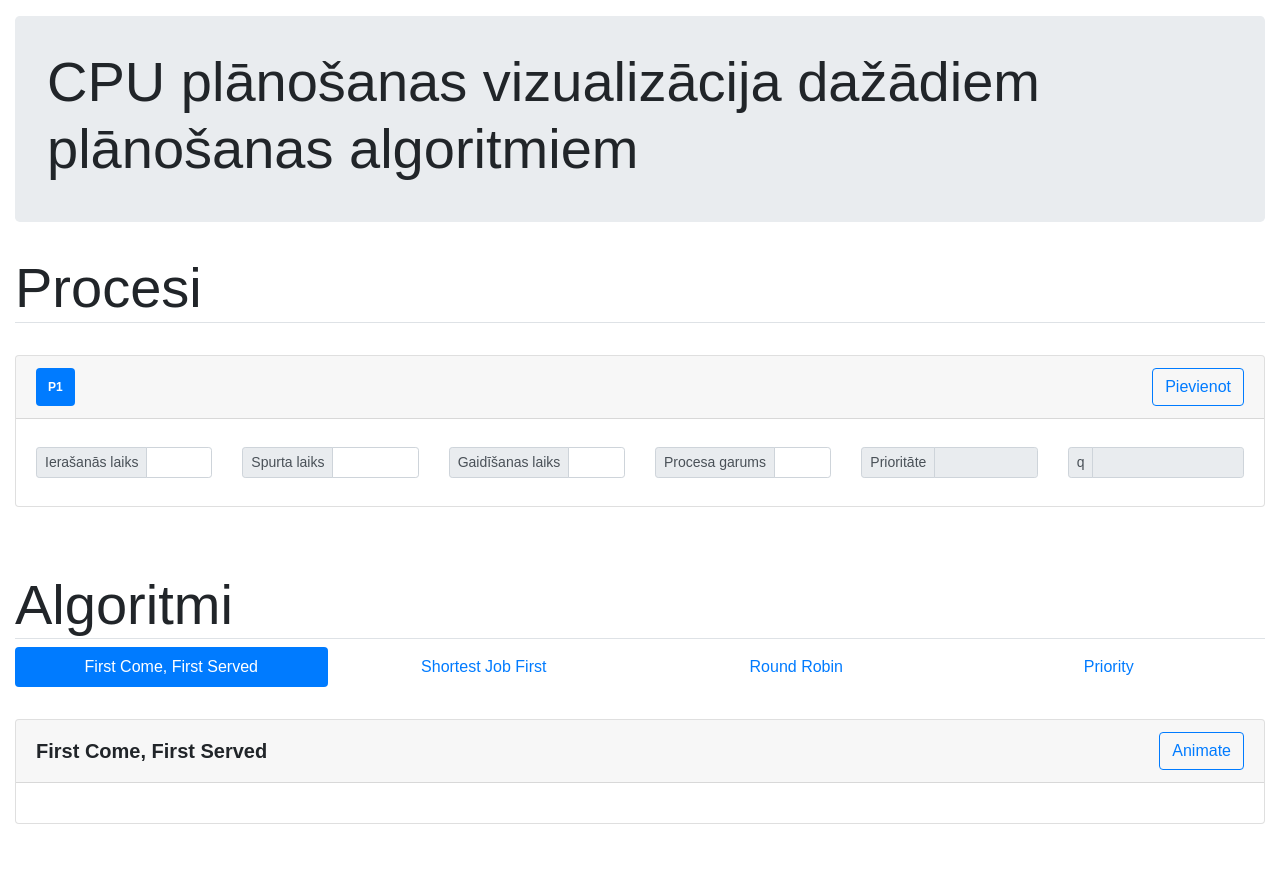
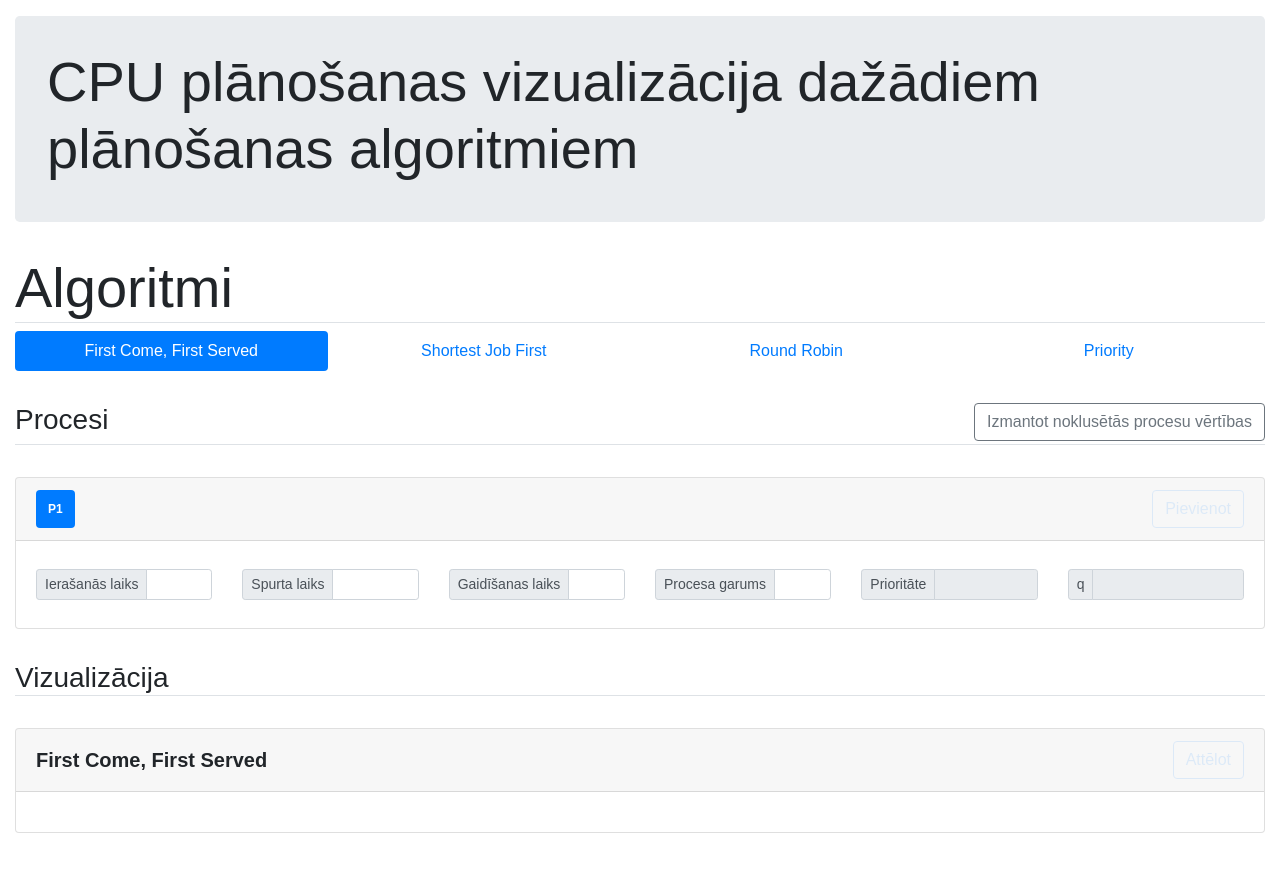
Before and after one commit to elizzaa/osk-cpu-planning-app, a React (Create React App) app: page / in a window 1280 px wide. Shown: the top 872 px of the page. Built offline with nearby package versions, Linux system fonts and the light colour scheme.

Commit message:
Updated cascade & added form input validation

```diff
--- a/src/App.css
+++ b/src/App.css
@@ -20,6 +20,10 @@
 
 .App-intro {
   font-size: large;
+}
+
+.clear {
+  clear: both;
 }
 
 section.md-vertical-space {
@@ -67,3 +71,20 @@ span.process-id {
 div.chart {
   /*min-height: 600px;*/
 }
+
+span.input-error {
+  background-color: #EA4E5D;
+}
+
+p.error-msg {
+  font-weight: bold;
+  font-size: 12px;
+  color: #EA4E5D;
+  margin-bottom: 0;
+  margin-top: 4px;
+}
+
+button.disabled-submit {
+  opacity: 0.1;
+  pointer-events: none;
+}
--- a/src/App.js
+++ b/src/App.js
@@ -5,15 +5,28 @@ import FCFSVisualization from './components/FCFSVisualization';
 import SJFVisualization from './components/SJFVisualization';
 import RRVisualization from './components/RRVisualization';
 import PriorityVisualization from './components/PriorityVisualization';
-import { ALGORITHMS, MAX_PROCESS_COUNT } from './constants';
+import { ALGORITHMS, MAX_PROCESS_COUNT, FORM_FIELDS } from './constants';
+import { EXAMPLE } from './example';
 import './App.css';
+
+const REQUIRED_FIELDS = {
+  [ALGORITHMS.FCFS]: [FORM_FIELDS.ARRIVAL_TIME, FORM_FIELDS.BURST_TIME],
+  [ALGORITHMS.SJF]: [FORM_FIELDS.ARRIVAL_TIME, FORM_FIELDS.BURST_TIME],
+  [ALGORITHMS.RR]: [FORM_FIELDS.ARRIVAL_TIME, FORM_FIELDS.BURST_TIME, FORM_FIELDS.QVALUE],
+  [ALGORITHMS.PRIORITY]: [FORM_FIELDS.ARRIVAL_TIME, FORM_FIELDS.BURST_TIME, FORM_FIELDS.PRIORITY]
+};
 
 class App extends Component {
   constructor(props) {
     super(props);
 
     this.state = {
-      processes: [],
+      processes: {
+        [ALGORITHMS.FCFS]: [],
+        [ALGORITHMS.SJF]: [],
+        [ALGORITHMS.RR]: [],
+        [ALGORITHMS.PRIORITY]: [],
+      },
       algorithm: ALGORITHMS.FCFS
     };
   }
@@ -29,17 +42,37 @@ class App extends Component {
   };
 
   /**
+   * Set example
+   * @param type
+   */
+  useDefaultValues = (type = 'DEFAULT') => {
+    const { algorithm } = this.state;
+    console.log(type)
+
+    this.setState({
+      processes: {
+        ...this.state.processes,
+        [algorithm]: EXAMPLE[type]
+      },
+    });
+  };
+
+  /**
    * Add new process
    * @param process
    */
   addProcess = (process) => {
-    let processes = this.state.processes.slice();
+    const { algorithm } = this.state;
+    let processes = this.state.processes[algorithm].slice();
 
     processes.push(process);
 
     this.setState({
-      processes
-    })
+      processes: {
+        ...this.state.processes,
+        [algorithm]: processes
+      },
+    });
   };
 
   /**
@@ -66,34 +99,8 @@ class App extends Component {
             <h1 className="display-4">CPU plānošanas vizualizācija dažādiem plānošanas algoritmiem</h1>
           </div>
 
-          {/*processes*/}
-          <section className="md-vertical-space">
-            <h1 className="display-4 border-bottom">Procesi</h1>
-
-            {
-              processes.map(process => (
-                <ProcessItem
-                  key={process.id}
-                  process={process}
-                  delete={this.deleteProcess.bind(this)}
-                />
-              ))
-            }
-
-            {
-              (processes.length < MAX_PROCESS_COUNT) &&
-              <ProcessInputForm
-                processes={processes}
-                algorithm={algorithm}
-                addProcess={this.addProcess}
-              />
-            }
-
-          </section>
-          {/*end processes*/}
-
           {/*planing algorithms*/}
-          <section className="lg-vertical-space">
+          <section className="sm-vertical-space">
             <h1 className="display-4 border-bottom">Algoritmi</h1>
 
             <ul className="nav nav-pills nav-justified nav-vertical-space" id="pills-tab" role="tablist">
@@ -113,26 +120,144 @@ class App extends Component {
 
             <div className="tab-content vertical-space" id="pills-tabContent">
               <div className="tab-pane fade show active" id="pills-fcfs" role="tabpanel" aria-labelledby="pills-fcfs-tab">
+                <div className="border-bottom">
+                  <h3 className="float-left">Procesi</h3>
+                  <button type="button" className="btn btn-outline-secondary float-right" onClick={() => this.useDefaultValues()}>
+                    Izmantot noklusētās procesu vērtības
+                  </button>
+
+                  <div className="clear" />
+                </div>
+
+                {
+                  processes[ALGORITHMS.FCFS].map(process => (
+                    <ProcessItem
+                      key={process.id}
+                      process={process}
+                      delete={this.deleteProcess.bind(this)}
+                    />
+                  ))
+                }
+
+                {
+                  (processes[ALGORITHMS.FCFS].length < MAX_PROCESS_COUNT) &&
+                  <ProcessInputForm
+                    processes={processes[ALGORITHMS.FCFS]}
+                    algorithm={algorithm}
+                    required={REQUIRED_FIELDS[ALGORITHMS.FCFS]}
+                    addProcess={this.addProcess}
+                  />
+                }
+
+                <h3 className="border-bottom">Vizualizācija</h3>
                 <FCFSVisualization
-                  processes={processes}
+                  processes={processes[ALGORITHMS.FCFS]}
                 />
               </div>
 
               <div className="tab-pane fade" id="pills-sjf" role="tabpanel" aria-labelledby="pills-sjf-tab">
+                <div className="border-bottom">
+                  <h3 className="float-left">Procesi</h3>
+                  <button type="button" className="btn btn-outline-secondary float-right" onClick={() => this.useDefaultValues()}>
+                    Izmantot noklusētās procesu vērtības
+                  </button>
+
+                  <div className="clear" />
+                </div>
+
+                {
+                  processes[ALGORITHMS.SJF].map(process => (
+                    <ProcessItem
+                      key={process.id}
+                      process={process}
+                      delete={this.deleteProcess.bind(this)}
+                    />
+                  ))
+                }
+
+                {
+                  (processes[ALGORITHMS.SJF].length < MAX_PROCESS_COUNT) &&
+                  <ProcessInputForm
+                    processes={processes[ALGORITHMS.SJF]}
+                    algorithm={algorithm}
+                    required={REQUIRED_FIELDS[ALGORITHMS.SJF]}
+                    addProcess={this.addProcess}
+                  />
+                }
+
+                <h3 className="border-bottom">Vizualizācija</h3>
                 <SJFVisualization
-                  processes={processes}
+                  processes={processes[ALGORITHMS.SJF]}
                 />
               </div>
 
               <div className="tab-pane fade" id="pills-rr" role="tabpanel" aria-labelledby="pills-rr-tab">
+                <div className="border-bottom">
+                  <h3 className="float-left">Procesi</h3>
+                  <button type="button" className="btn btn-outline-secondary float-right" onClick={() => this.useDefaultValues()}>
+                    Izmantot noklusētās procesu vērtības
+                  </button>
+
+                  <div className="clear" />
+                </div>
+                {
+                  processes[ALGORITHMS.RR].map(process => (
+                    <ProcessItem
+                      key={process.id}
+                      process={process}
+                      delete={this.deleteProcess.bind(this)}
+                    />
+                  ))
+                }
+
+                {
+                  (processes[ALGORITHMS.RR].length < MAX_PROCESS_COUNT) &&
+                  <ProcessInputForm
+                    processes={processes[ALGORITHMS.RR]}
+                    algorithm={algorithm}
+                    required={REQUIRED_FIELDS[ALGORITHMS.RR]}
+                    addProcess={this.addProcess}
+                  />
+                }
+
+                <h3 className="border-bottom">Vizualizācija</h3>
                 <RRVisualization
-                  processes={processes}
+                  processes={processes[ALGORITHMS.RR]}
                 />
               </div>
 
               <div className="tab-pane fade" id="pills-p" role="tabpanel" aria-labelledby="pills-p-tab">
+                <div className="border-bottom">
+                  <h3 className="float-left">Procesi</h3>
+                  <button type="button" className="btn btn-outline-secondary float-right" onClick={() => this.useDefaultValues()}>
+                    Izmantot noklusētās procesu vērtības
+                  </button>
+
+                  <div className="clear" />
+                </div>
+                {
+                  processes[ALGORITHMS.PRIORITY].map(process => (
+                    <ProcessItem
+                      key={process.id}
+                      process={process}
+                      delete={this.deleteProcess.bind(this)}
+                    />
+                  ))
+                }
+
+                {
+                  (processes[ALGORITHMS.PRIORITY].length < MAX_PROCESS_COUNT) &&
+                  <ProcessInputForm
+                    processes={processes[ALGORITHMS.PRIORITY]}
+                    algorithm={algorithm}
+                    required={REQUIRED_FIELDS[ALGORITHMS.PRIORITY]}
+                    addProcess={this.addProcess}
+                  />
+                }
+
+                <h3 className="border-bottom">Vizualizācija</h3>
                 <PriorityVisualization
-                  processes={processes}
+                  processes={processes[ALGORITHMS.PRIORITY]}
                 />
               </div>
             </div>
--- a/src/components/FCFSVisualization/FCFSVisualization.js
+++ b/src/components/FCFSVisualization/FCFSVisualization.js
@@ -104,13 +104,15 @@ class FCFSVisualization extends Component {
   };
 
   render() {
+    const { processes } = this.props;
+
     return (
-      <div className="card algorithm vertical-space-sm">
+      <div className="card algorithm vertical-space-md">
         <div className="card-header">
           <h5>First Come, First Served</h5>
 
-          <button type="button" className="btn btn-outline-primary float-right" onClick={this.initChartData}>
-            Animate
+          <button type="button" className={"btn btn-outline-primary float-right " + (processes.length === 0 && "disabled-submit")} onClick={this.initChartData}>
+            Attēlot
           </button>
         </div>
 
--- a/src/components/NumberInputField/NumberInputField.js
+++ b/src/components/NumberInputField/NumberInputField.js
@@ -5,7 +5,8 @@ class NumberInputField extends Component {
     super(props);
 
     this.state = {
-      labelID: ''
+      labelID: '',
+      errorStatus: false
     }
   }
 
@@ -17,22 +18,36 @@ class NumberInputField extends Component {
 
   // https://stackoverflow.com/questions/43067719/how-to-allow-only-numbers-in-textbox-in-reactjs
   onChange = (e) => {
+    const { required } = this.props;
+
     // const regexDecimals = /^\d+(\.\d{1,2})?$/;
     const regexOnlyNumbers = /^\d+$/;
 
     if (e.target.value === '' || regexOnlyNumbers.test(e.target.value)) {
-      this.props.setValue(e.target.value);
+      const value = e.target.value;
+
+      // update displayed value
+      this.props.setValue(value);
+
+      if (required) {
+        // check if valid
+        const errorStatus = (value.length === 0);
+        this.setState({ errorStatus });
+      }
     }
   };
 
   render() {
     const { elemID, label, value, disabled } = this.props;
-    const { labelID } = this.state;
+    const { labelID, errorStatus } = this.state;
 
     return (
-      <div className="input-group input-group-sm col-xl-2 col-lg-4 vertical-space-sm">
+    <div className="col-xl-2 col-lg-4 vertical-space-sm">
+      <div className="input-group input-group-sm">
         <div className="input-group-prepend">
-          <span className="input-group-text" id={labelID}>{label}</span>
+          <span className={"input-group-text " + (errorStatus && "input-error")} id={labelID}>
+            {label}
+          </span>
         </div>
         <input
           type="text"
@@ -44,6 +59,14 @@ class NumberInputField extends Component {
           onChange={this.onChange}
         />
       </div>
+
+      {
+        errorStatus &&
+        <p className="error-msg">
+          {'Lauks ir obligāts'}
+        </p>
+      }
+    </div>
     );
   }
 }
--- a/src/components/PriorityVisualization/PriorityVisualization.js
+++ b/src/components/PriorityVisualization/PriorityVisualization.js
@@ -75,13 +75,15 @@ class PriorityVisualization extends Component {
   };
 
   render() {
+    const { processes } = this.props;
+
     return (
-      <div className="card algorithm vertical-space-sm">
+      <div className="card algorithm vertical-space-md">
         <div className="card-header">
           <h5>Priority</h5>
 
-          <button type="button" className="btn btn-outline-primary float-right" onClick={this.initChartData}>
-            Animate
+          <button type="button" className={"btn btn-outline-primary float-right " + (processes.length === 0 && "disabled-submit")} onClick={this.initChartData}>
+            Attēlot
           </button>
         </div>
 
--- a/src/components/ProcessInputForm/ProcessInputForm.js
+++ b/src/components/ProcessInputForm/ProcessInputForm.js
@@ -1,6 +1,6 @@
 import React, { Component } from 'react';
 import NumberInputField from '../NumberInputField';
-import { ALGORITHMS } from '../../constants';
+import { ALGORITHMS, FORM_FIELDS } from '../../constants';
 
 class ProcessInputForm extends Component {
   constructor(props) {
@@ -12,21 +12,22 @@ class ProcessInputForm extends Component {
       waitingTime: '',
       processLength: '',
       priority: '',
-      qValue: ''
+      qValue: '',
+      error: true
     }
   }
 
-  setArrivalTime = (time) => this.setState({ arrivalTime: time});
+  setArrivalTime = (time) => this.setState({ arrivalTime: time }, () => this.isValid());
 
-  setBurstTime = (time) => this.setState({ burstTime: time});
+  setBurstTime = (time) => this.setState({ burstTime: time }, () => this.isValid());
 
-  setWaitingTime = (time) => this.setState({ waitingTime: time});
+  setWaitingTime = (time) => this.setState({ waitingTime: time }, () => this.isValid());
 
-  setProcessLength = (length) => this.setState({ processLength: length});
+  setProcessLength = (length) => this.setState({ processLength: length }, () => this.isValid());
 
-  setPriority = (p) => this.setState({ priority: p});
+  setPriority = (p) => this.setState({ priority: p }, () => this.isValid());
 
-  setQValue = (q) => this.setState({ qValue: q});
+  setQValue = (q) => this.setState({ qValue: q }, () => this.isValid());
 
   /**
    * Add process & reset input fields
@@ -51,15 +52,40 @@ class ProcessInputForm extends Component {
       waitingTime: '',
       processLength: '',
       priority: '',
-      qValue: ''
+      qValue: '',
+      error: true
     });
 
     this.props.addProcess(process);
   };
 
+  /**
+   * Required field not provided, set form error
+   */
+  setError = (isError) => this.setState({ error: isError });
+
+  /**
+   * Check if field is required
+   */
+  isRequired = (fieldName) => {
+    const { required } = this.props;
+
+    return required.indexOf(fieldName) > -1
+  };
+
+  /**
+   * Check if all required values are provided
+   */
+  isValid = () => {
+    const { required } = this.props;
+
+    const isError = required.some(field => this.state[field].length === 0);
+    this.setState({ error: isError });
+  };
+
 
   render() {
-    const { arrivalTime, burstTime, waitingTime, processLength, priority, qValue } = this.state;
+    const { arrivalTime, burstTime, waitingTime, processLength, priority, qValue, error } = this.state;
     const { processes, algorithm } = this.props;
 
     return (
@@ -67,7 +93,7 @@ class ProcessInputForm extends Component {
         <div className="card-header">
           <span className="badge badge-primary process-id">P{processes.length + 1}</span>
 
-          <button type="button" className="btn btn-outline-primary float-right" onClick={this.addProcess}>
+          <button type="button" className={"btn btn-outline-primary float-right " + (error && "disabled-submit")} onClick={this.addProcess}>
             Pievienot
           </button>
         </div>
@@ -81,6 +107,8 @@ class ProcessInputForm extends Component {
               elemID={'arrival-time'}
               label={'Ierašanās laiks'}
               setValue={this.setArrivalTime}
+              setFormError={this.setError}
+              required={this.isRequired(FORM_FIELDS.ARRIVAL_TIME)}
             />
             {/*end arrival time*/}
 
@@ -90,6 +118,8 @@ class ProcessInputForm extends Component {
               elemID={'burst-time'}
               label={'Spurta laiks'}
               setValue={this.setBurstTime}
+              setFormError={this.setError}
+              required={this.isRequired(FORM_FIELDS.BURST_TIME)}
             />
             {/*end burst time*/}
 
@@ -99,6 +129,8 @@ class ProcessInputForm extends Component {
               elemID={'waiting-time'}
               label={'Gaidīšanas laiks'}
               setValue={this.setWaitingTime}
+              setFormError={this.setError}
+              required={this.isRequired(FORM_FIELDS.WAITING_TIME)}
             />
             {/*end waiting time*/}
 
@@ -108,6 +140,8 @@ class ProcessInputForm extends Component {
               elemID={'process-length'}
               label={'Procesa garums'}
               setValue={this.setProcessLength}
+              setFormError={this.setError}
+              required={this.isRequired(FORM_FIELDS.PROCESS_LENGTH)}
             />
             {/*end process length*/}
 
@@ -118,6 +152,8 @@ class ProcessInputForm extends Component {
               label={'Prioritāte'}
               disabled={algorithm !== ALGORITHMS.PRIORITY}
               setValue={this.setPriority}
+              setFormError={this.setError}
+              required={this.isRequired(FORM_FIELDS.PRIORITY)}
             />
             {/*end priority*/}
 
@@ -128,6 +164,8 @@ class ProcessInputForm extends Component {
               label={'q'}
               disabled={algorithm !== ALGORITHMS.RR}
               setValue={this.setQValue}
+              setFormError={this.setError}
+              required={this.isRequired(FORM_FIELDS.QVALUE)}
             />
             {/*end q value*/}
 
--- a/src/components/RRVisualization/RRVisualization.js
+++ b/src/components/RRVisualization/RRVisualization.js
@@ -128,13 +128,15 @@ class RRVisualization extends Component {
   };
 
   render() {
+    const { processes } = this.props;
+
     return (
-      <div className="card algorithm vertical-space-sm">
+      <div className="card algorithm vertical-space-md">
         <div className="card-header">
           <h5>Round Robin</h5>
 
-          <button type="button" className="btn btn-outline-primary float-right" onClick={this.initChartData}>
-            Animate
+          <button type="button" className={"btn btn-outline-primary float-right " + (processes.length === 0 && "disabled-submit")} onClick={this.initChartData}>
+            Attēlot
           </button>
         </div>
 
--- a/src/components/SJFVisualization/SJFVisualization.js
+++ b/src/components/SJFVisualization/SJFVisualization.js
@@ -143,12 +143,14 @@ class SJFVisualization extends Component {
     ReactDOM.render(element, document.getElementById('SJF'));
   };
   render() {
+    const { processes } = this.props;
+
     return (
-      <div className="card algorithm vertical-space-sm">
+      <div className="card algorithm vertical-space-md">
         <div className="card-header">
           <h5>Shortest Job First</h5>
-          <button type="button" className="btn btn-outline-primary float-right" onClick={this.initChartData}>
-            Animate
+          <button type="button" className={"btn btn-outline-primary float-right " + (processes.length === 0 && "disabled-submit")} onClick={this.initChartData}>
+            Attēlot
           </button>
         </div>
         <div className="card-body chart">
--- a/src/constants.js
+++ b/src/constants.js
@@ -3,6 +3,15 @@ export const ALGORITHMS = {
   SJF: 'shortest-job-first',
   RR: 'round-robin',
   PRIORITY: 'priority'
+};
+
+export const FORM_FIELDS = {
+  ARRIVAL_TIME: 'arrivalTime',
+  BURST_TIME: 'burstTime',
+  WAITING_TIME: 'waitingTime',
+  PROCESS_LENGTH: 'processLength',
+  PRIORITY: 'priority',
+  QVALUE: 'qValue'
 };
 
 export const MAX_PROCESS_COUNT = 10;
--- /dev/null
+++ b/src/example.js
@@ -0,0 +1,35 @@
+import { ALGORITHMS } from './constants';
+
+export const EXAMPLE = {
+  DEFAULT: [
+    {
+      id: 1,
+      arrivalTime: 1,
+      burstTime: 10,
+      waitingTime: 10,
+      processLength: 10,
+      priority: 1,
+      qValue: 10
+    }, {
+      id: 2,
+      arrivalTime: 2,
+      burstTime: 10,
+      waitingTime: 10,
+      processLength: 10,
+      priority: 2,
+      qValue: 10
+    }, {
+      id: 3,
+      arrivalTime: 3,
+      burstTime: 10,
+      waitingTime: 10,
+      processLength: 10,
+      priority: 3,
+      qValue: 10
+    }
+  ],
+  [ALGORITHMS.FCFS]: [],
+  [ALGORITHMS.SJF]: [],
+  [ALGORITHMS.RR]: [],
+  [ALGORITHMS.PRIORITY]: []
+};
```
Also changed, not shown: 1 other file (tests, documents, lock files or other folders).
